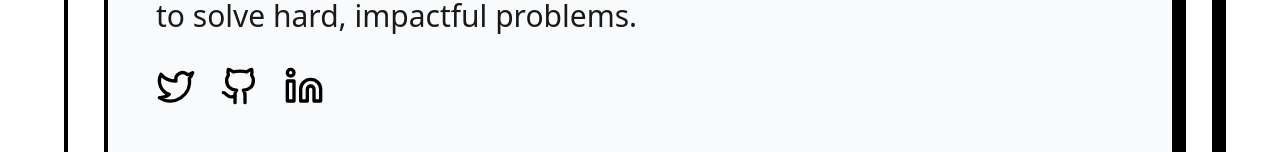
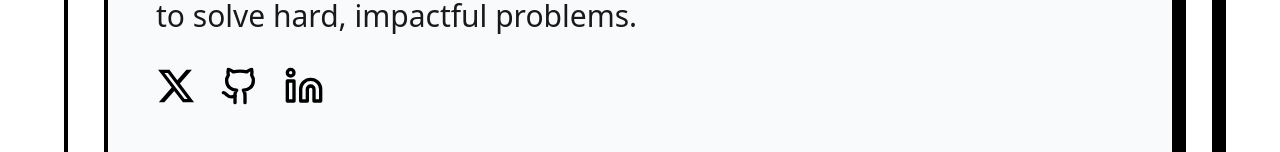
Before and after one commit to alokkumaru/neo-minimal-me, a React (Vite) app: page / in a window 1280 px wide. Shown: the part 382-534 px from the top of the page. Built offline with nearby package versions, Linux system fonts and the light colour scheme; the HTML template or start-up script is replaced by a standard one.

Commit message:
Fix: Replace icon with X

```diff
--- a/src/pages/SinglePage.tsx
+++ b/src/pages/SinglePage.tsx
@@ -1,5 +1,5 @@
 import { ArrowRight, Github, Linkedin, Calendar, Briefcase, GraduationCap, Award } from "lucide-react";
-import { Twitter } from "lucide-react";
+import { FaXTwitter } from "react-icons/fa6";
 import { Link } from "react-router-dom";
 import Navigation from "@/components/Navigation";
 
@@ -92,7 +92,7 @@ const SinglePage = () => {
             <p className="text-lg sm:text-xl md:text-2xl lg:text-3xl text-primary-foreground/90 font-medium mb-8 md:mb-8">I'm a consultant turned builder based in Bangalore. Always looking to solve hard, impactful problems.</p>
             <div className="flex flex-wrap gap-5 md:gap-6">
               <a href="https://x.com/alok_kumar_u" target="_blank" rel="noopener noreferrer" className="hover:opacity-70 transition-opacity">
-                <Twitter className="w-9 h-9 md:w-10 md:h-10 text-black" />
+                <FaXTwitter className="w-9 h-9 md:w-10 md:h-10 text-black" />
               </a>
               <a href="https://github.com/alokkumaru" target="_blank" rel="noopener noreferrer" className="hover:opacity-70 transition-opacity">
                 <Github className="w-9 h-9 md:w-10 md:h-10 text-black" />
```
